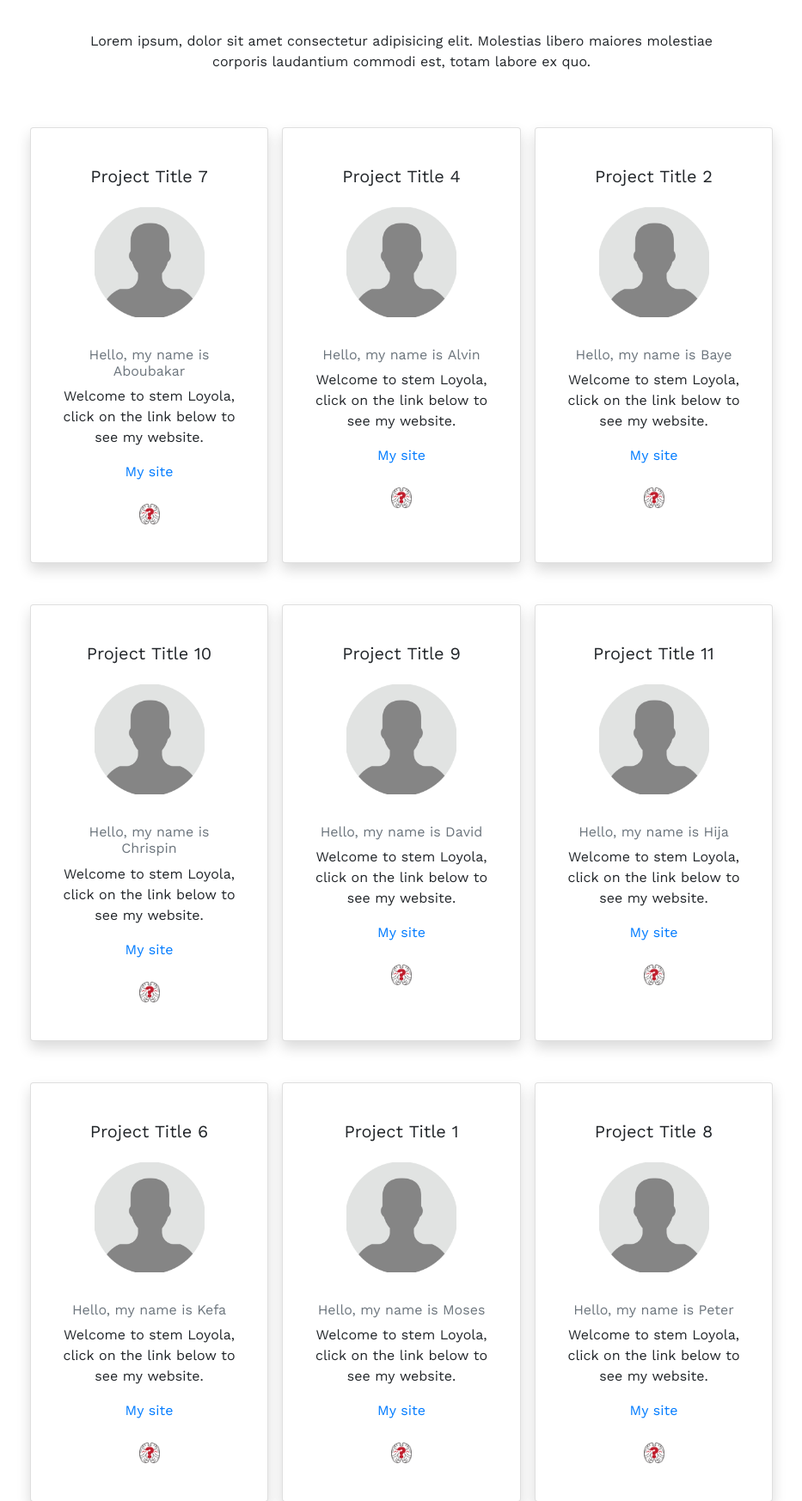
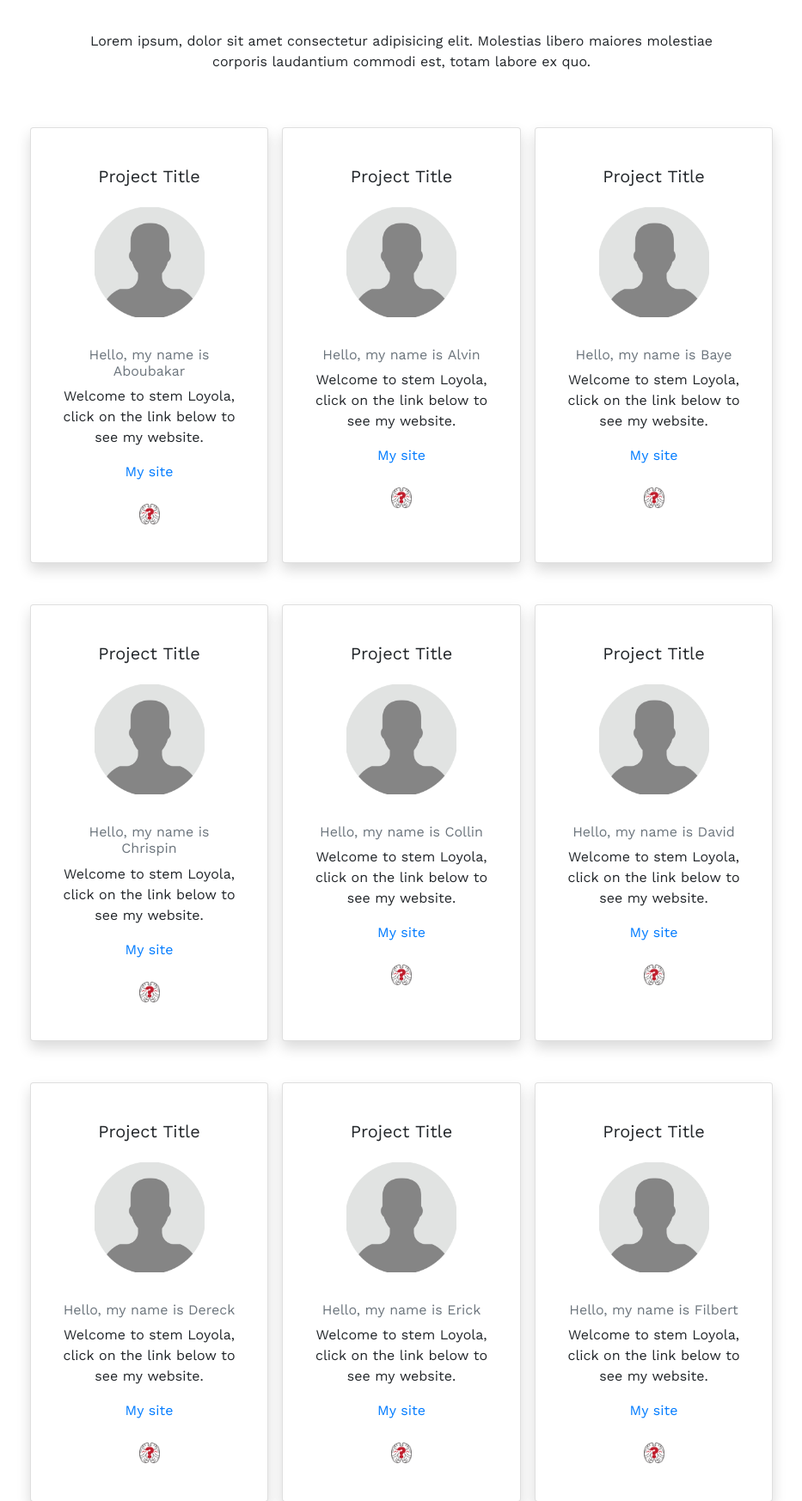
Before and after one commit to stemloyolatz/demo-landing-page, a PHP site: page / in a window 1280 px wide. Shown: the part 207-1953 px from the top of the page at 86% size, without its empty margins (173-1106 px from the left). Run offline with PHP 8.4, Linux system fonts and the light colour scheme; some libraries are stand-ins or nearby versions.

Commit message:
Update students list

```diff
--- a/index.php
+++ b/index.php
@@ -74,17 +74,28 @@
       // This list of students will be pulled from a file or database at some point
       // It's hardcoded here to facilitate testing
       $students = array(
-        array("Moses", "Minja", "Project Title 1", "sample-student.png"),
-        array("Baye", "Manga", "Project Title 2", "sample-student.png"),
-        array("Prince", "Krampah", "Project Title 3", "sample-student.png"),
-        array("Alvin", "Mrema", "Project Title 4", "sample-student.png"),
-        array("Samuel", "Danda", "Project Title 5", "sample-student.png"),
-        array("Kefa", "Agwanda", "Project Title 6", "sample-student.png"),
-        array("Aboubakar", "Rajab", "Project Title 7", "sample-student.png"),
-        array("Peter", "Kinemu", "Project Title 8", "sample-student.png"),
-        array("David", "Mushi", "Project Title 9", "sample-student.png"),
-        array("Chrispin", "Lubava", "Project Title 10", "sample-student.png"),
-        array("Hija", "Peppino", "Project Title 11", "sample-student.png"),
+        array("Baye", "Manga", "Project Title", "sample-student.png"),
+        array("Aboubakar", "Rajab", "Project Title", "sample-student.png"),
+        array("Chrispin", "Lubava", "Project Title", "sample-student.png"),
+        array("Collin", "Patrick", "Project Title", "sample-student.png"),
+        array("David", "Mushi", "Project Title", "sample-student.png"),
+        array("Dereck", "George", "Project Title", "sample-student.png"),
+        array("Filbert", "Furaha", "Project Title", "sample-student.png"),
+        array("Filoteus", "Ngonyani", "Project Title", "sample-student.png"),
+        array("Hija", "Peppino", "Project Title", "sample-student.png"),
+        array("Kefa", "Steven", "Project Title", "sample-student.png"),
+        array("Maximillian", "Majura", "Project Title", "sample-student.png"),
+        array("Mike", "Rimoy", "Project Title", "sample-student.png"),
+        array("Moses", "Minja", "Project Title", "sample-student.png"),
+        array("Erick", "Ndege", "Project Title", "sample-student.png"),
+        array("Madrif", "Rahil", "Project Title", "sample-student.png"),
+        array("Peniel", "Ngoy", "Project Title", "sample-student.png"),
+        array("Peter", "Kinemu", "Project Title", "sample-student.png"),
+        array("Prince", "Krampah", "Project Title", "sample-student.png"),
+        array("Samuel", "Danda", "Project Title", "sample-student.png"),
+        array("Shukran", "Danford", "Project Title", "sample-student.png"),
+        array("Tracy", "Andrew", "Project Title", "sample-student.png"),
+        array("Alvin", "Mrema", "Project Title", "sample-student.png"),
       );
 
       asort( $students );
```
